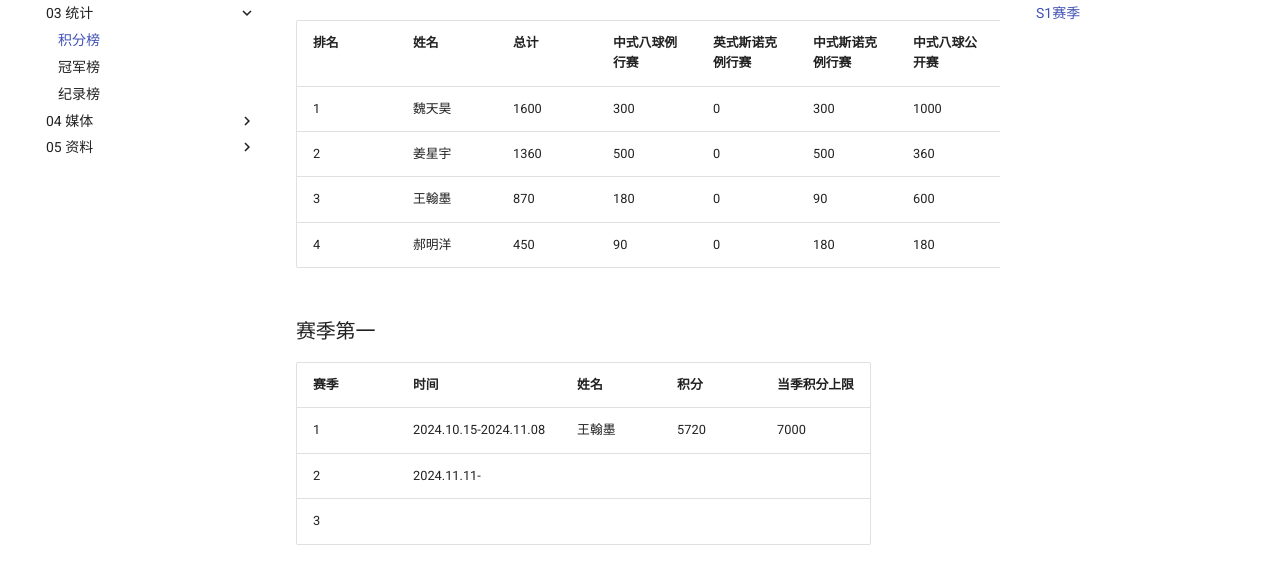
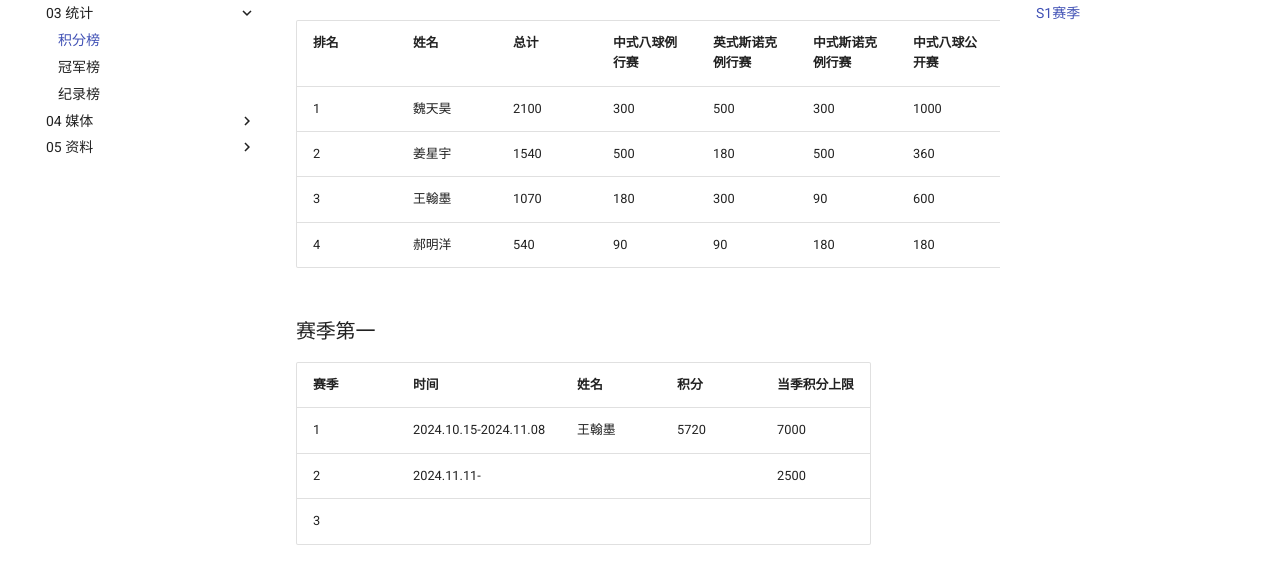
Before and after one commit to mprc-billiards/mprc-billiards.github.io, an MkDocs documentation site: the page built from docs/03-统计/1-积分榜.md, in a window 1280 px wide and 1214 px high. Shown: the part 206-776 px from the top of the window. Built offline with MkDocs 1.6.1 and Material for MkDocs 9.7.7, drawn with Linux system fonts in a browser that asks for light colours.

Commit message:
update 2024.11.21

```diff
--- a/docs/03-统计/1-积分榜.md
+++ b/docs/03-统计/1-积分榜.md
@@ -4,17 +4,17 @@
 
 | 排名 | 姓名   | 总计 | 中式八球例行赛 | 英式斯诺克例行赛 | 中式斯诺克例行赛 | 中式八球公开赛 | 八球积分 | 斯诺克积分 |
 | ---- | ------ | ---- | -------------- | ---------------- | ---------------- | -------------- | -------- | ---------- |
-| 1    | 魏天昊 | 1600 | 300            | 0              | 300            | 1000       | 1300 | 300     |
-| 2    | 姜星宇 | 1360 | 500            | 0              | 500            | 360        | 860  | 500     |
-| 3    | 王翰墨 | 870  | 180            | 0              | 90             | 600        | 780  | 90      |
-| 4    | 郝明洋 | 450  | 90             | 0              | 180            | 180        | 270  | 180     |
+| 1    | 魏天昊 | 2100 | 300            | 500            | 300            | 1000       | 1300 | 800     |
+| 2    | 姜星宇 | 1540 | 500            | 180            | 500            | 360        | 860  | 680     |
+| 3    | 王翰墨 | 1070 | 180            | 300            | 90             | 600        | 780  | 390     |
+| 4    | 郝明洋 | 540  | 90             | 90             | 180            | 180        | 270  | 270     |
 
 ### 赛季第一
 
 | 赛季 | 时间                  | 姓名   | 积分 | 当季积分上限  |
 | ---- | -------------------- | ------ | ---- | ------------ |
 | 1    | 2024.10.15-2024.11.08 | 王翰墨 | 5720 | 7000         |
-| 2    | 2024.11.11-           |      |      |              |
+| 2    | 2024.11.11-           |      |      | 2500         |
 | 3    |                       |      |      |              |
 
 ### 赛季快照
```
Also changed, not shown: docs/02-赛事/A02-英式斯诺克例行赛.md (+9 -0 lines), docs/03-统计/2-冠军榜.md (+2 -2 lines).
